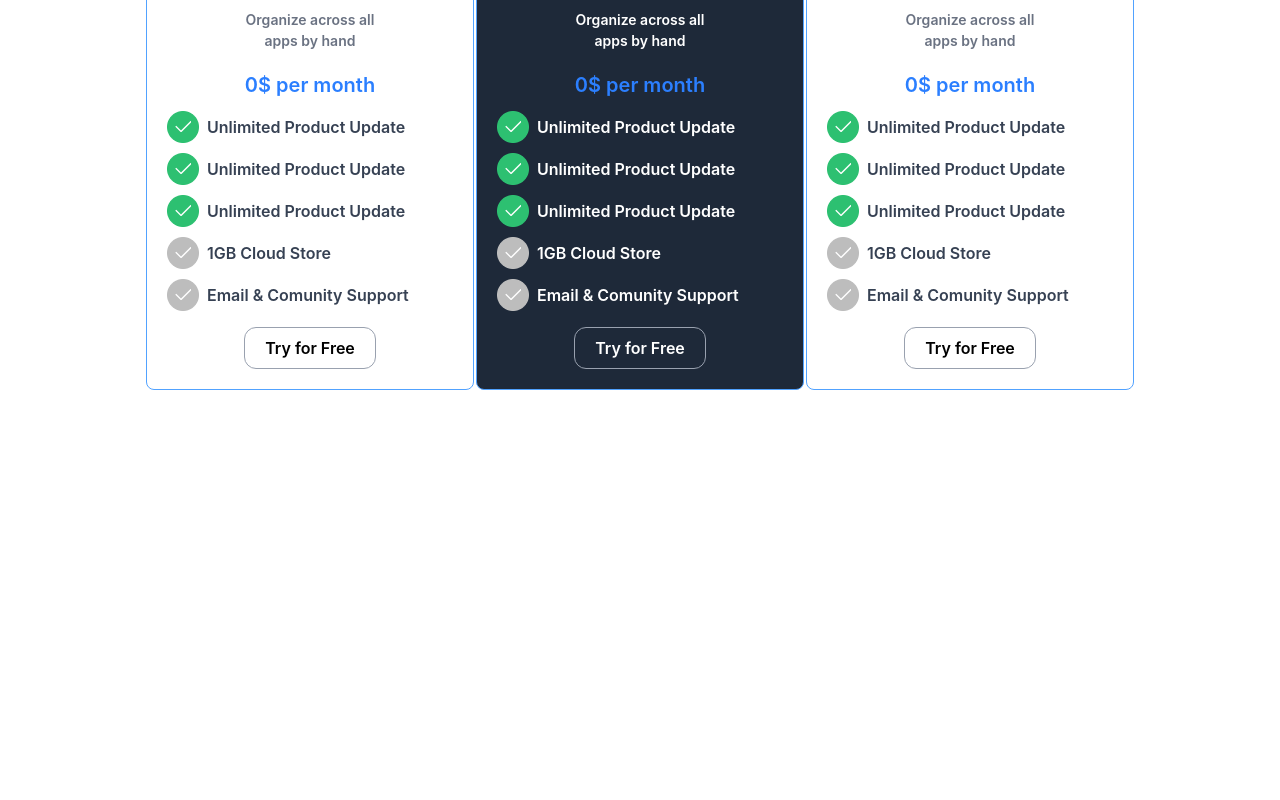
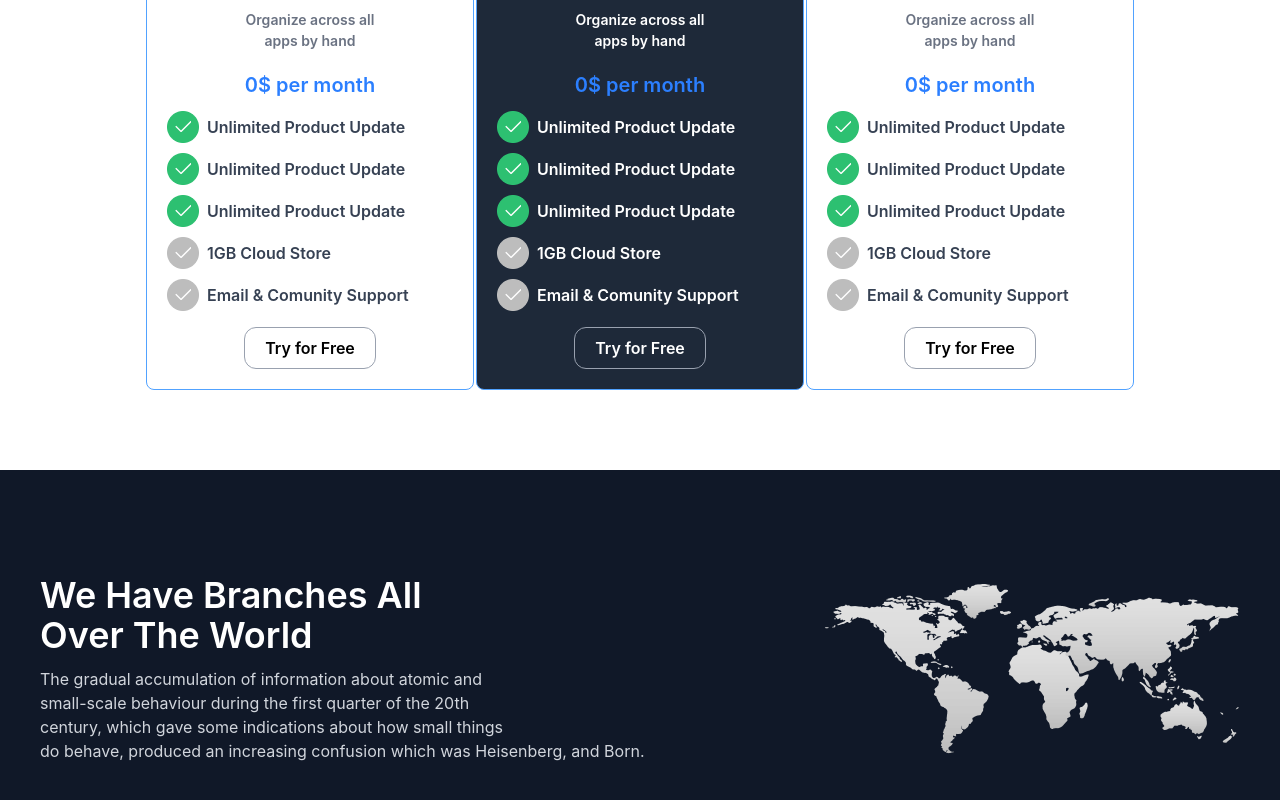
Before and after one commit to devjihad/Guardian_lifeinsurance, a React (Vite) app: page / in a window 1280 px wide. Shown: the part 2442-3242 px from the top of the page. Before the commit the page ends 2832 px from the top, so only its background shows below. Built offline with nearby package versions, Linux system fonts and the light colour scheme.

Commit message:
apoinment section running

```diff
--- a/src/App.jsx
+++ b/src/App.jsx
@@ -5,6 +5,7 @@ import Threecard from './Component/Home/Threecard';
 import Industry from './Component/Home/Industry';
 import FiveCard from './Component/Home/FiveCard';
 import Pricing from './Component/Home/Pricing';
+import Apointment from './Component/Home/Apointment';
 
 const App = () => {
   return (
@@ -14,6 +15,7 @@ const App = () => {
       <Industry/>
       <FiveCard/>
       <Pricing/>
+      <Apointment/>
     </div>
   );
 };
--- /dev/null
+++ b/src/Component/Home/Apointment.jsx
@@ -0,0 +1,20 @@
+import React from 'react';
+import rightbg from '../../assets/rightbg.png'
+const Apointment = () => {
+    return (
+        <div className='bg-gray-900 mt-20'>
+            <div className=' container  min-h-screen'>
+            <div className='py-16 flex justify-between items-center text-white'>
+                <div >
+                    <h3 className='text-4xl font-semibold mb-3'>We Have Branches All <br />Over The World</h3>
+                     <p className='text-gray-300'>The gradual accumulation of information about atomic and <br />small-scale behaviour during the first quarter of the 20th <br />century, which gave some indications about how small things <br />do behave, produced an increasing confusion which was Heisenberg, and Born.</p>
+                </div>
+
+                <img src={rightbg} alt="" />
+            </div>
+             </div>
+        </div>
+    );
+};
+
+export default Apointment;
```
Also changed, not shown: src/assets/media.png (added), src/assets/rightbg.png (added).
